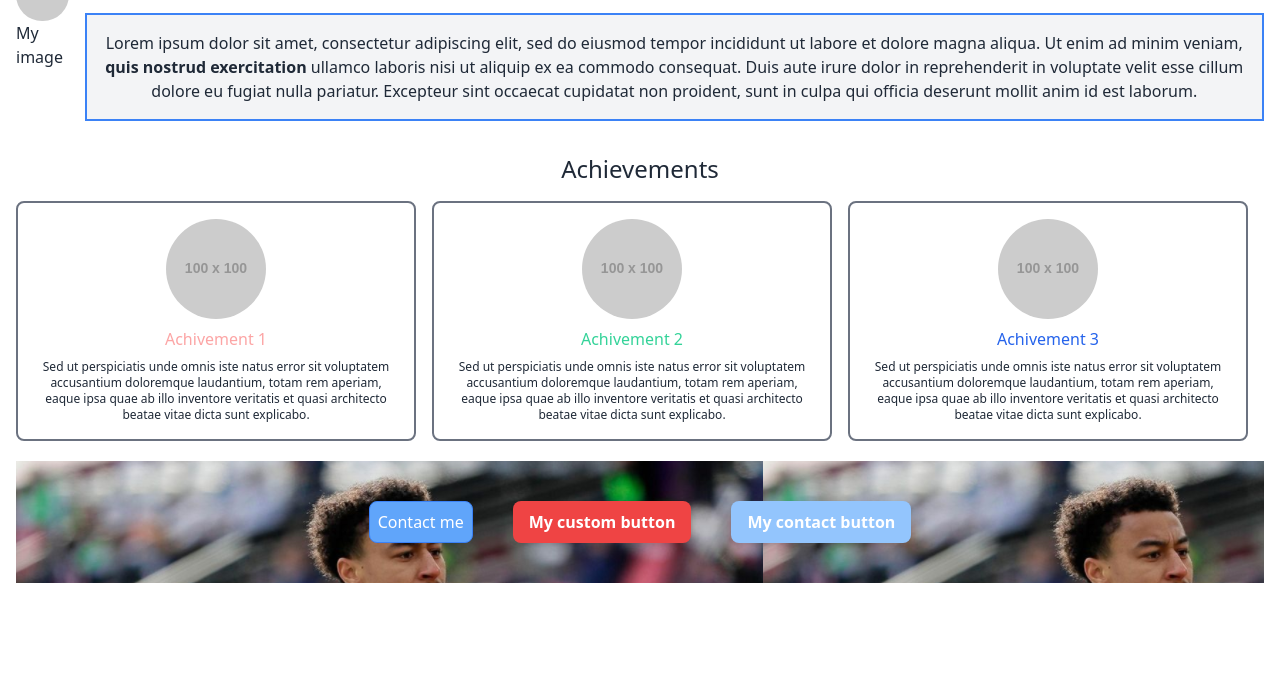
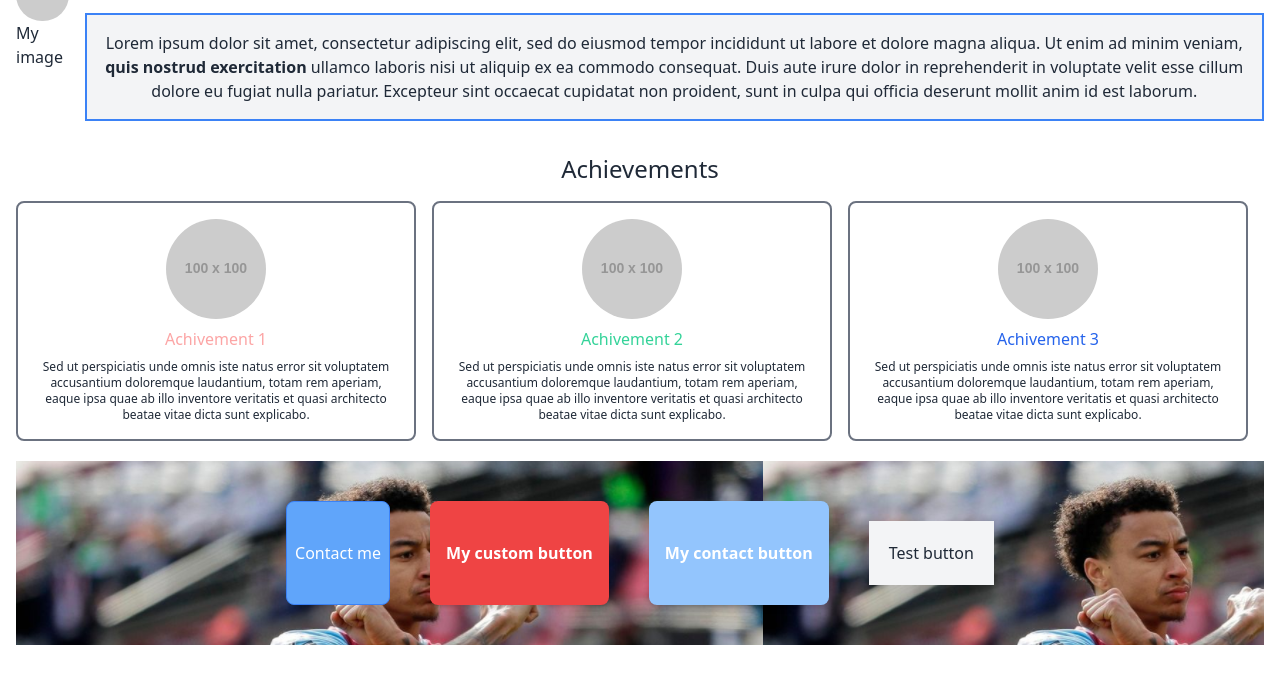
Before and after one commit to AlvinJS/Tailwind-Exercise1, a website: page biography.html in a window 1280 px wide. Shown: the part 99-782 px from the top of the page. Drawn offline with nearby package versions, Linux system fonts and the light colour scheme; files that its build step writes are made by us from their sources; placeholder pictures from the web are drawn by us.

Commit message:
commited

```diff
--- a/biography.html
+++ b/biography.html
@@ -65,6 +65,7 @@
       <button class="mx-5 p-2 text-white bg-blue-400 border-blue-500 hover:bg-blue-700 hover:text-gray-800 cursor-pointer border rounded-lg">Contact me</button>
       <button class="mx-5 my-custom-btn">My custom button</button>
       <button class="mx-5 contact-btn">My contact button</button>
+      <button class="mx-5 bg-gray-100 p-5 m-5">Test button</button>
     </div>
   </div>
 
```
